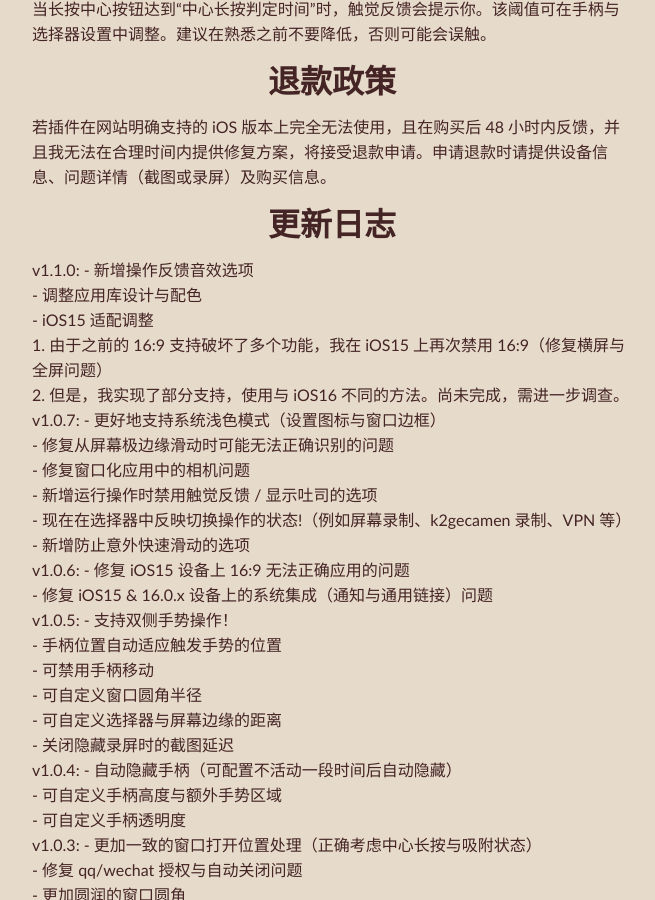
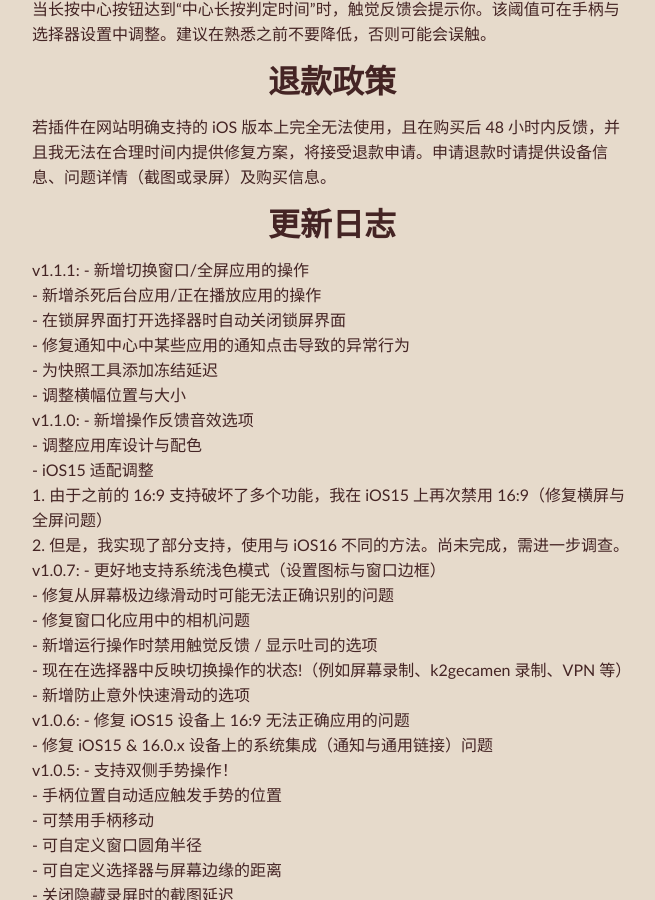
Before and after one commit to m4fn3/repo, a Jekyll site: the page web/Myrtle_zh_hans.html, which Jekyll copies as it is, in a window 1280 px wide and 900 px high, scrolled down 3069 px. Shown: the whole window, without its empty margins (308-963 px from the left). Built offline with Jekyll 4.4.1, drawn with Linux system fonts in a browser that asks for light colours; nearby versions of some CDN libraries.

```diff
--- a/web/Myrtle.html
+++ b/web/Myrtle.html
@@ -158,6 +158,12 @@
             </p>
             <h1>Changelogs</h1>
             <p>
+                v1.1.1: - Added new action to switch window/fullscreen apps! <br>
+                - Added new action to kill background apps / now playing app <br>
+                - Automatically close LockScreen when opening selector in LockScreen now <br>
+                - Fixed tapping on notifications of some apps in NotificationCenter caused some unexpected behavior <br>
+                - Added delay to snapper (freeze) <br>
+                - Adjusted toast position and size <br>
                 v1.1.0: - Added option for playing sound feedback <br>
                 - Adjusted app library design and colors <br>
                 - Adjustments for iOS15 <br>
--- a/web/Myrtle_zh_hans.html
+++ b/web/Myrtle_zh_hans.html
@@ -161,6 +161,12 @@
 			</p>
 			<h1>更新日志</h1>
 			<p>
+				v1.1.1: - 新增切换窗口/全屏应用的操作<br>
+				- 新增杀死后台应用/正在播放应用的操作<br>
+				- 在锁屏界面打开选择器时自动关闭锁屏界面<br>
+				- 修复通知中心中某些应用的通知点击导致的异常行为<br>
+				- 为快照工具添加冻结延迟<br>
+				- 调整横幅位置与大小<br>
 				v1.1.0: - 新增操作反馈音效选项<br>
 				- 调整应用库设计与配色<br>
 				- iOS15 适配调整<br>
```
Also changed, not shown: 3 other files.
